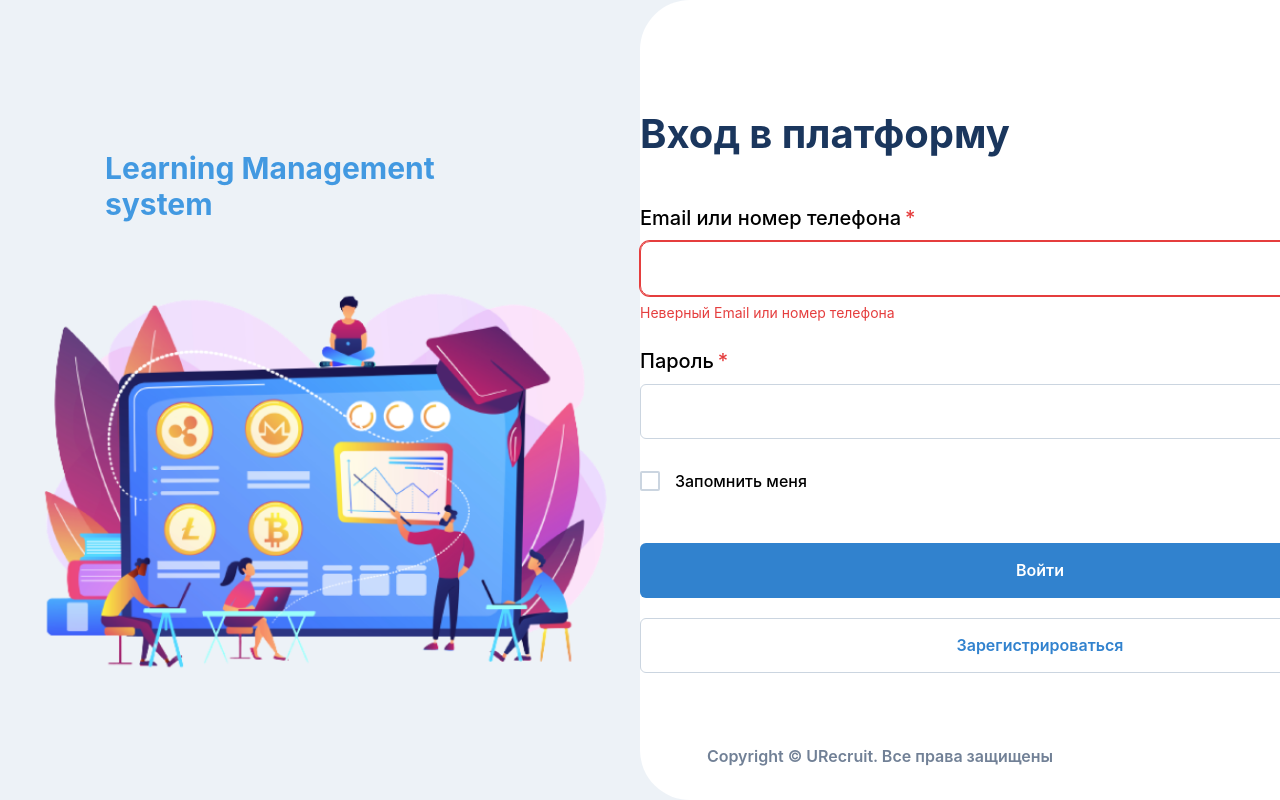
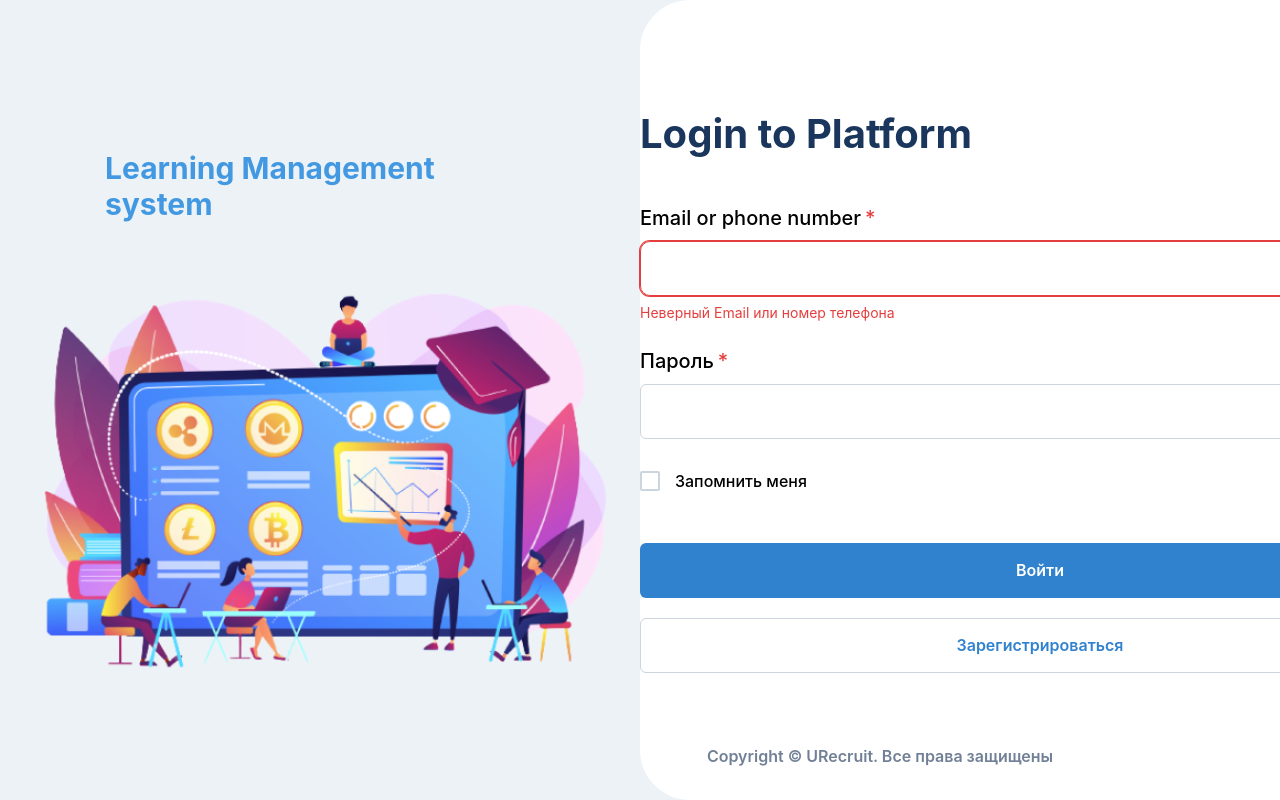
Before and after one commit to ali9ahmad/lmsUlabX, a React (Vite) app: page / in a window 1280 px wide. Shown: the top 800 px of the page. Built offline with nearby package versions, Linux system fonts and the light colour scheme.

Commit message:
checking if the change or branch affects to main/origin

```diff
--- a/src/components/UserLoginDetails.jsx
+++ b/src/components/UserLoginDetails.jsx
@@ -24,10 +24,10 @@ const UserLoginDetails = () => {
     <>
       <Box w="800px" mx="auto">
         <Heading as="h1" mb="45px" color="blue.900" fontSize="40px">
-          Вход в платформу
+          Login to Platform
         </Heading>
         <FormControl isRequired color="black" isInvalid={isError}>
-          <FormLabel fontSize="20px">Email или номер телефона</FormLabel>
+          <FormLabel fontSize="20px">Email or phone number</FormLabel>
           <Input
             type="email"
             value={input}
```
